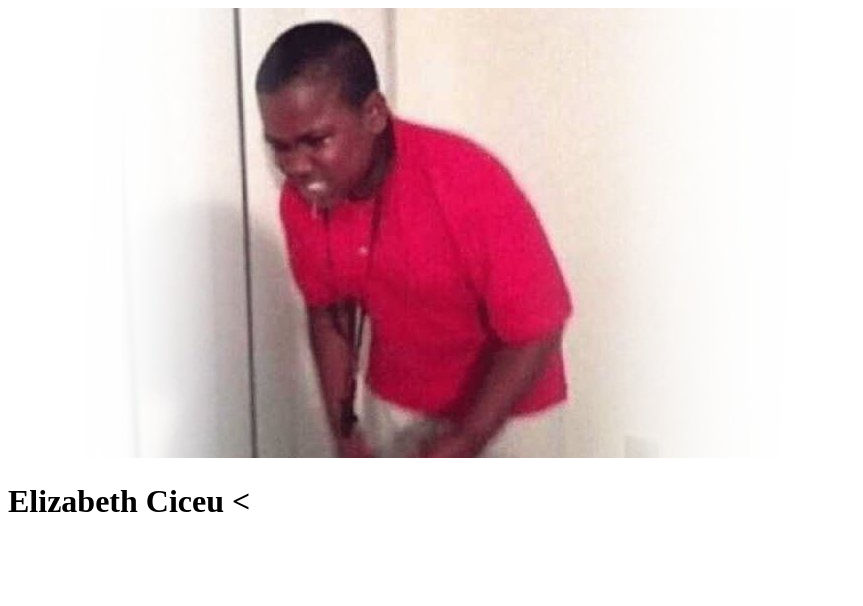
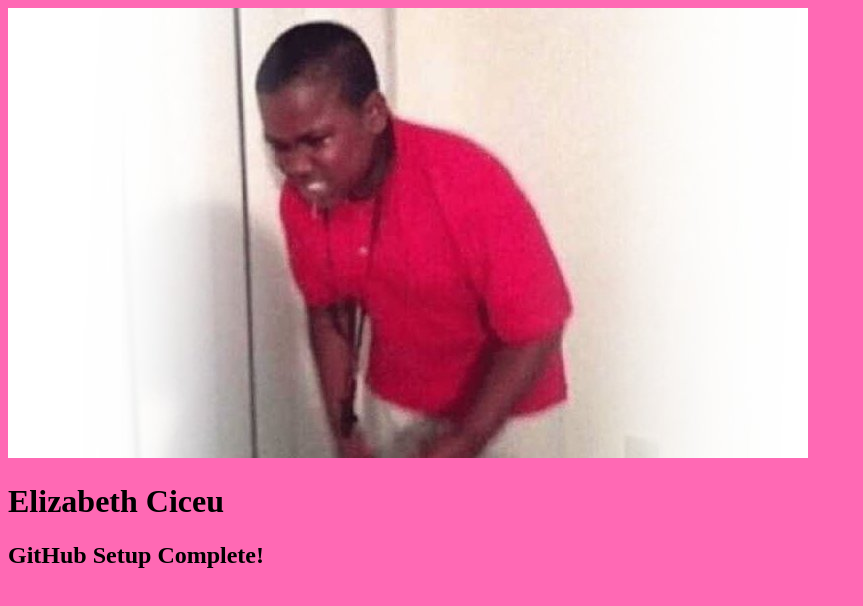
Before and after one commit to lizzyc333/GitHub-Setup, a plain HTML site: page index.html in a window 1280 px wide. Shown: the whole page, without its empty margins (0-863 px from the left). Drawn offline with Linux system fonts and the light colour scheme.

Commit message:
everything

```diff
--- a/index.html
+++ b/index.html
@@ -1,16 +1,17 @@
-<!DOCTYPE HTML>
+<!DOCTYPE html>
+
 <html lang="en-ca">
   <head>
     <meta charset="utf-8"> <!-- Created by Elizabeth Ciceu on 6 October 2024-->
 
     <title> GitHub Setup </title>
   </head>
-  <body style="background-color:"HotPink;">
-      <body>
+  <body style="background-color: HotPink;">
+
+  </body>
+   <body>
 <img src="thumb.jpg" alt="why does everything cost money">
-
-
-</body>
- <h1> Elizabeth Ciceu <
-
+    <h1> Elizabeth Ciceu </h1>
+      <h2> GitHub Setup Complete! </h2>
+  </body>
 </html>
```
